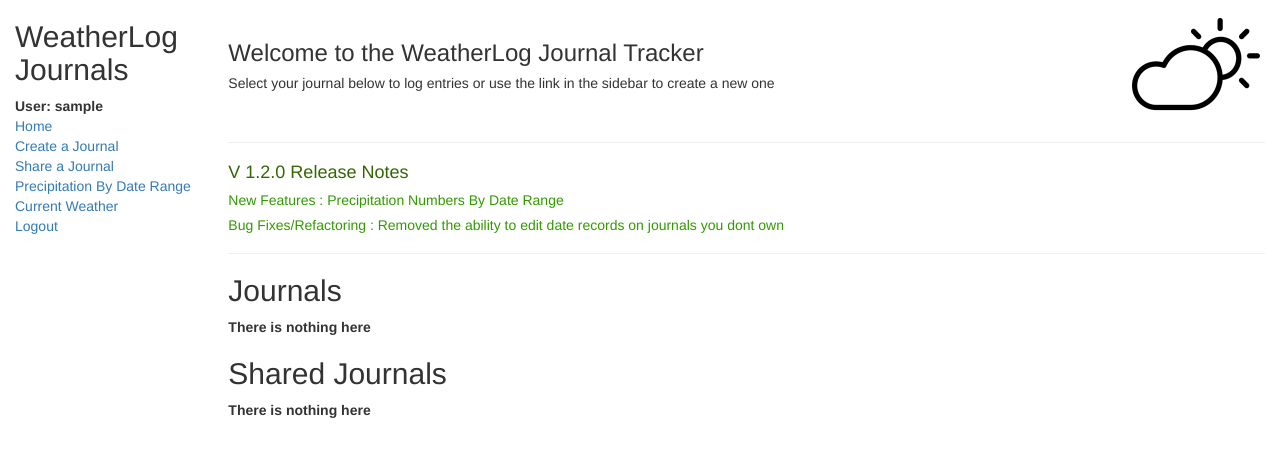
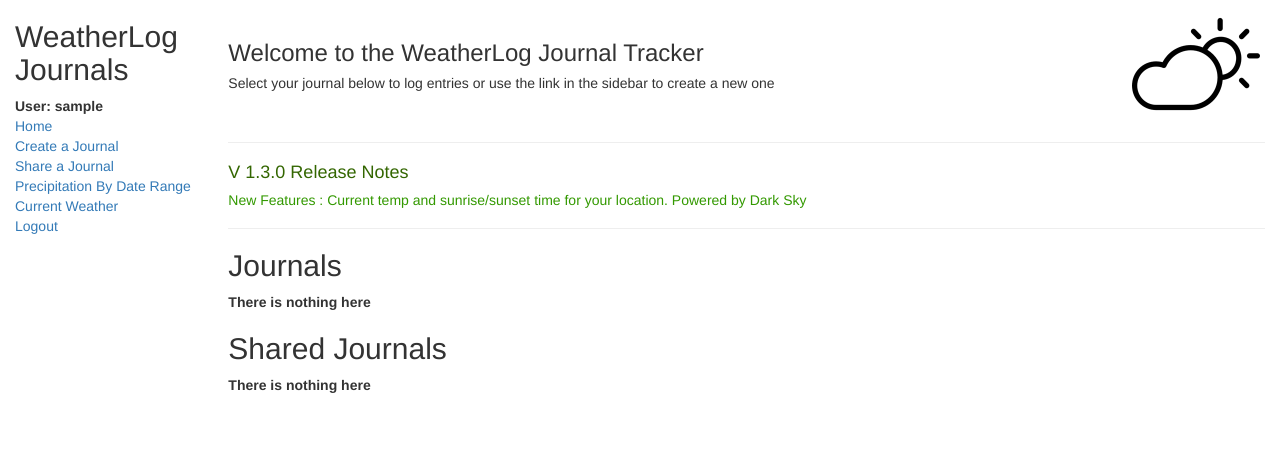
Before and after one commit to Cjhosu/Weatherlogger, a Django app: page /tracker/ in a window 1280 px wide. Shown: the top 457 px of the page. Run offline with Django 3.2, Linux system fonts and the light colour scheme; the visitor is signed in with stand-in values (Sample User, id 1); data that the repository does not hold is empty; some libraries are stand-ins or nearby versions.

Commit message:
Release notes

```diff
--- a/tracker/templates/index.html
+++ b/tracker/templates/index.html
@@ -5,9 +5,9 @@
 <h5> Select your journal below to log entries or use the link in the sidebar to create a new one</h5>
 <br>
 <hr>
-<strong><h4 style="color:#336600">  V 1.2.0 Release Notes </h4>
-<h5 style="color:#339900"> New Features : Precipitation Numbers By Date Range </h5>
-<h5 style="color:#339900"> Bug Fixes/Refactoring : Removed the ability to edit date records on journals you dont own </h5>
+<strong><h4 style="color:#336600">  V 1.3.0 Release Notes </h4>
+<h5 style="color:#339900"> New Features : Current temp and sunrise/sunset time for your location.  Powered by Dark Sky </h5>
+<h5 style="color:#339900">  </h5>
 <hr>
 <h2> Journals </h2>
 
```
